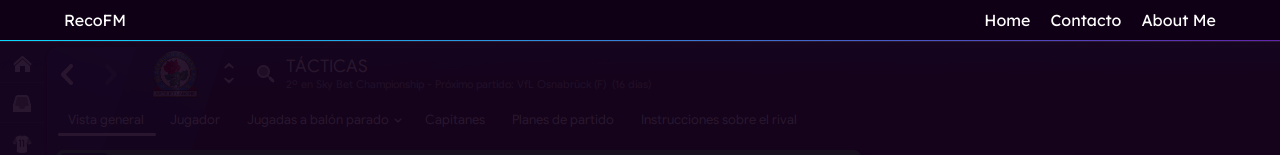
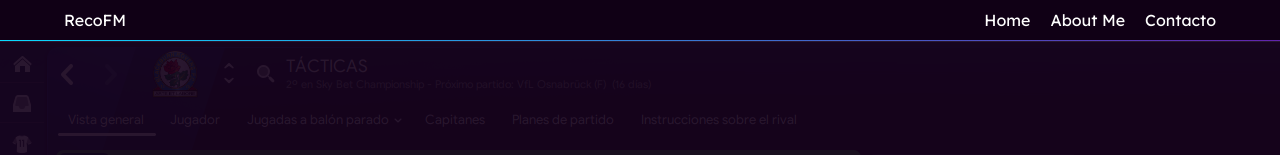
Before and after one commit to fedeparrilla10/recofm, a React (Vite) app: page / in a window 1280 px wide. Shown: the top 155 px of the page. Built offline with nearby package versions, Linux system fonts and the light colour scheme; no server answers.

Commit message:
change navbar

```diff
--- a/src/core/NavBar/NavBar.jsx
+++ b/src/core/NavBar/NavBar.jsx
@@ -11,10 +11,10 @@ const NavBar = () => {
           <NavLink to="/">Home</NavLink>
         </li>
         <li>
-          <NavLink>Contacto</NavLink>
+          <NavLink>About Me</NavLink>
         </li>
         <li>
-          <NavLink>About Me</NavLink>
+          <NavLink>Contacto</NavLink>
         </li>
       </ul>
     </nav>
```
